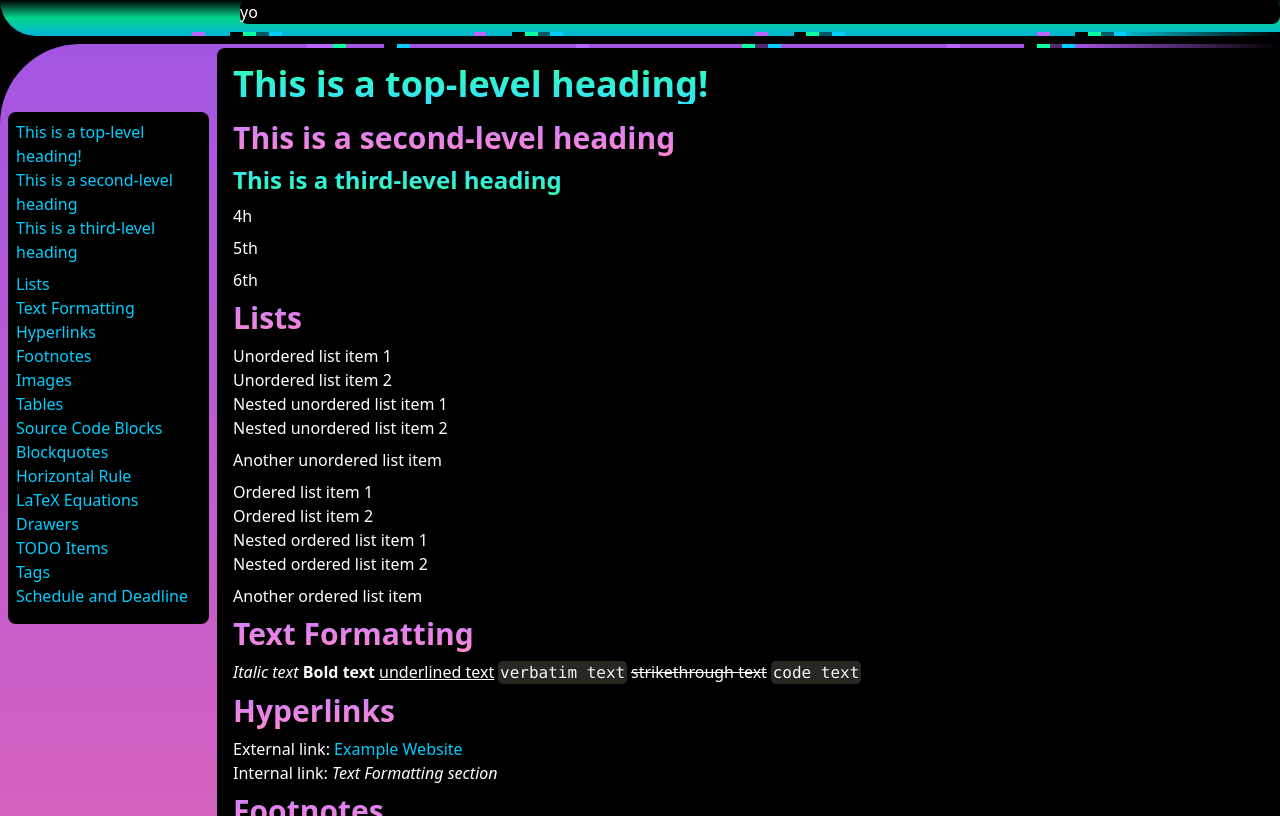
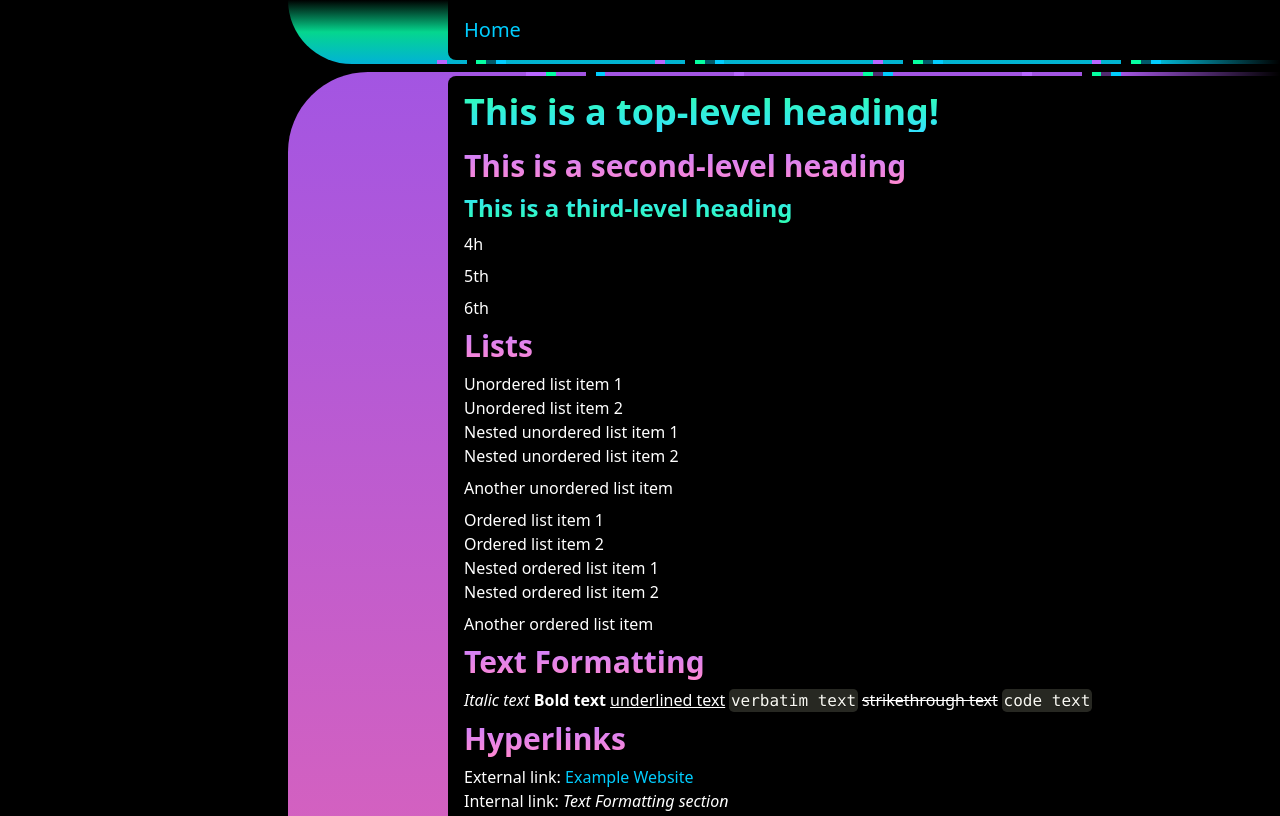
Before and after one commit to jgoodhcg/org-blog, a website: page static/posts/2023-04-22-kitchen-sink/index.html in a window 1280 px wide. Shown: the top 816 px of the page. Drawn offline with nearby package versions, Linux system fonts and the light colour scheme.

Commit message:
Remove TOC & WIP placement

```diff
--- a/static/posts/2023-04-22-kitchen-sink/index.html
+++ b/static/posts/2023-04-22-kitchen-sink/index.html
@@ -1,35 +1,4 @@
-<html><head><meta charset="utf-8" /><meta content="width=device-width, initial-scale=1.0" name="viewport" /><title>Generated Site</title><link href="../../css/output.css" rel="stylesheet" type="text/css" /><link crossorigin="anonymous" href="https://cdnjs.cloudflare.com/ajax/libs/prism/1.29.0/themes/prism-okaidia.min.css" referrerpolicy="no-referrer" rel="stylesheet" /><script crossorigin="anonymous" referrerpolicy="no-referrer" src="https://cdnjs.cloudflare.com/ajax/libs/prism/1.29.0/components/prism-core.min.js"></script><script crossorigin="anonymous" referrerpolicy="no-referrer" src="https://cdnjs.cloudflare.com/ajax/libs/prism/1.29.0/plugins/autoloader/prism-autoloader.min.js"></script><script src="https://polyfill.io/v3/polyfill.min.js?features=es6"></script><script async="async" id="MathJax-script" src="https://cdn.jsdelivr.net/npm/mathjax@3/es5/tex-mml-chtml.js"></script></head><body><header><div class="lcars-top-border lcars-border-green pl-60"><div class="bg-black rounded-lg"><p>yo</p></div></div></header><main><div class="lcars-bottom-border lcars-border-purple h-fit"><header class="p-2 m-2 w-60 rounded-lg mt-16 bg-black h-fit sticky top-0"><nav id="table-of-contents">
-  <ul>
-  <li><a href="#this-is-a-top-level-heading" id="toc-this-is-a-top-level-heading">This is a top-level heading!</a>
-  <ul>
-  <li><a href="#this-is-a-second-level-heading" id="toc-this-is-a-second-level-heading">This is a second-level
-  heading</a>
-  <ul>
-  <li><a href="#this-is-a-third-level-heading" id="toc-this-is-a-third-level-heading">This is a third-level
-  heading</a></li>
-  </ul></li>
-  <li><a href="#lists" id="toc-lists">Lists</a></li>
-  <li><a href="#text-formatting" id="toc-text-formatting">Text
-  Formatting</a></li>
-  <li><a href="#hyperlinks" id="toc-hyperlinks">Hyperlinks</a></li>
-  <li><a href="#footnotes" id="toc-footnotes">Footnotes</a></li>
-  <li><a href="#images" id="toc-images">Images</a></li>
-  <li><a href="#tables" id="toc-tables">Tables</a></li>
-  <li><a href="#source-code-blocks" id="toc-source-code-blocks">Source
-  Code Blocks</a></li>
-  <li><a href="#blockquotes" id="toc-blockquotes">Blockquotes</a></li>
-  <li><a href="#horizontal-rule" id="toc-horizontal-rule">Horizontal
-  Rule</a></li>
-  <li><a href="#latex-equations" id="toc-latex-equations">LaTeX
-  Equations</a></li>
-  <li><a href="#example_drawer" id="toc-example_drawer">Drawers</a></li>
-  <li><a href="#items" id="toc-items"><span class="todo TODO">TODO</span> Items</a></li>
-  <li><a href="#tags" id="toc-tags">Tags</a></li>
-  <li><a href="#schedule-and-deadline" id="toc-schedule-and-deadline">Schedule and Deadline</a></li>
-  </ul></li>
-  </ul>
-</nav>
-</header><div class="p-4 w-full rounded-tl-lg bg-black h-fit"><h1 id="this-is-a-top-level-heading">This is a top-level heading!</h1>
+<html><head><meta charset="utf-8" /><meta content="width=device-width, initial-scale=1.0" name="viewport" /><title>Generated Site</title><link href="../../css/output.css" rel="stylesheet" type="text/css" /><link crossorigin="anonymous" href="https://cdnjs.cloudflare.com/ajax/libs/prism/1.29.0/themes/prism-okaidia.min.css" referrerpolicy="no-referrer" rel="stylesheet" /><script crossorigin="anonymous" referrerpolicy="no-referrer" src="https://cdnjs.cloudflare.com/ajax/libs/prism/1.29.0/components/prism-core.min.js"></script><script crossorigin="anonymous" referrerpolicy="no-referrer" src="https://cdnjs.cloudflare.com/ajax/libs/prism/1.29.0/plugins/autoloader/prism-autoloader.min.js"></script><script src="https://polyfill.io/v3/polyfill.min.js?features=es6"></script><script async="async" id="MathJax-script" src="https://cdn.jsdelivr.net/npm/mathjax@3/es5/tex-mml-chtml.js"></script></head><body><header class="lg:pl-40 xl:pl-72"><div class="lcars-top-border lcars-border-green pl-8 md:pl-40"><div class="p-4 rounded-bl-lg bg-black"><a class="text-xl" href="/">Home</a></div></div></header><main class="lg:pl-40 xl:pl-72"><div class="lcars-bottom-border lcars-border-purple h-fit pl-8 md:pl-40"><div class="p-4 w-full rounded-tl-lg bg-black h-fit"><div class="w-fit"><h1 id="this-is-a-top-level-heading">This is a top-level heading!</h1>
 <h2 id="this-is-a-second-level-heading">This is a second-level
 heading</h2>
 <h3 id="this-is-a-third-level-heading">This is a third-level
@@ -135,4 +104,4 @@ $$</span></p>
 <li id="fn1"><p>This is the footnote text.<a class="footnote-back" href="#fnref1" role="doc-backlink">↩︎</a></p></li>
 </ol>
 </aside>
-</div></div></main><footer></footer></body></html>
+</div></div></div></main><footer></footer></body></html>
```
Also changed, not shown: static/index.html (+1 -1 lines), static/posts/2023-05-12-food-forest/index.html (+2 -8 lines), static/css/output.css, 2 other files.
